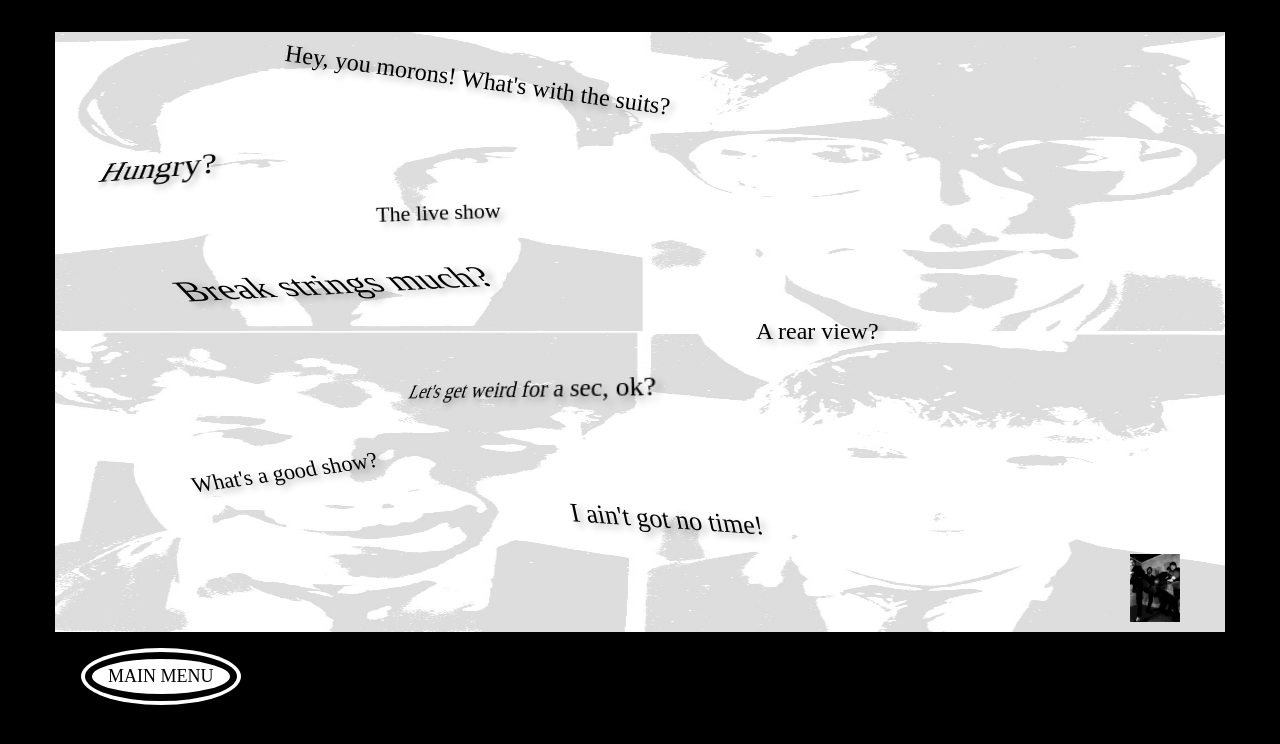
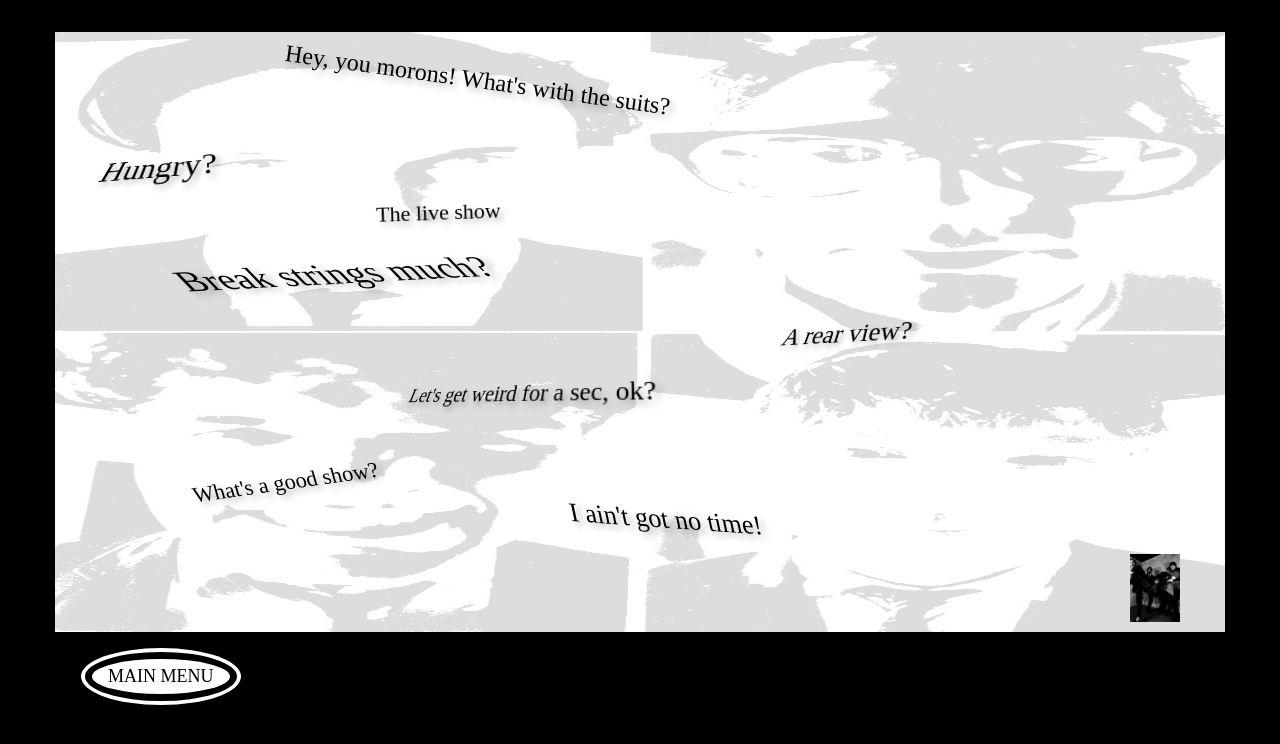
Before and after one commit to ironpoorbob/decal-ng-cdrom, an Angular app: page /ask in a window 1280 px wide. Shown: the top 744 px of the page. Built offline with nearby package versions, Linux system fonts and the light colour scheme; a web font is replaced by a local one.

Commit message:
Adds minor ask section update - sizing rear view button text

```diff
--- a/src/app/ask/ask.component.html
+++ b/src/app/ask/ask.component.html
@@ -63,7 +63,7 @@
                 <div class="col offset-lg-1 col-lg-9 strings">
                   <button (click)="handleAskClick('strings')">Break strings much?</button>
                 </div>
-                <div class="col offset-lg-7 col-lg-4 rear">
+                <div class="col offset-lg-7 col-lg-5 rear">
                   <button (click)="handleAskClick('rear')">A rear view?</button>
                 </div>
               </div>
--- a/src/app/ask/ask.component.scss
+++ b/src/app/ask/ask.component.scss
@@ -58,7 +58,7 @@
       transform: rotate(-2deg);
     }
     .strings {
-      padding-top: 30px;
+      padding-top: 20px;
       font-size: 36px;
       perspective: 227px;
       button {
@@ -67,13 +67,15 @@
     }
 
     .rear {
-      font-size: 24px;
+      font-size: 30px;
+      // transform: rotate(7deg) skew(19deg, -3deg);
+      transform: perspective(300px) scaleZ(1.5) rotateX(25deg) rotateY(-8deg);
     }
 
     .weird {
       z-index: 1000;
       font-size: 24px;
-      padding-top: 20px;
+      padding-top: 25px;
       position: relative;
       -webkit-perspective: 260px;
       perspective: 260px;
@@ -84,13 +86,13 @@
 
     .show {
       z-index: 999;
-      padding-top: 30px;
+      padding-top: 36px;
       font-size: 22px;
       transform: rotate(352deg) skew(8deg, 0deg);
     }
 
     .time {
-      padding-top: 40px;
+      padding-top: 30px;
       font-size: 26px;
       transform: rotate(7deg) skew(19deg, -3deg);
     }
```
